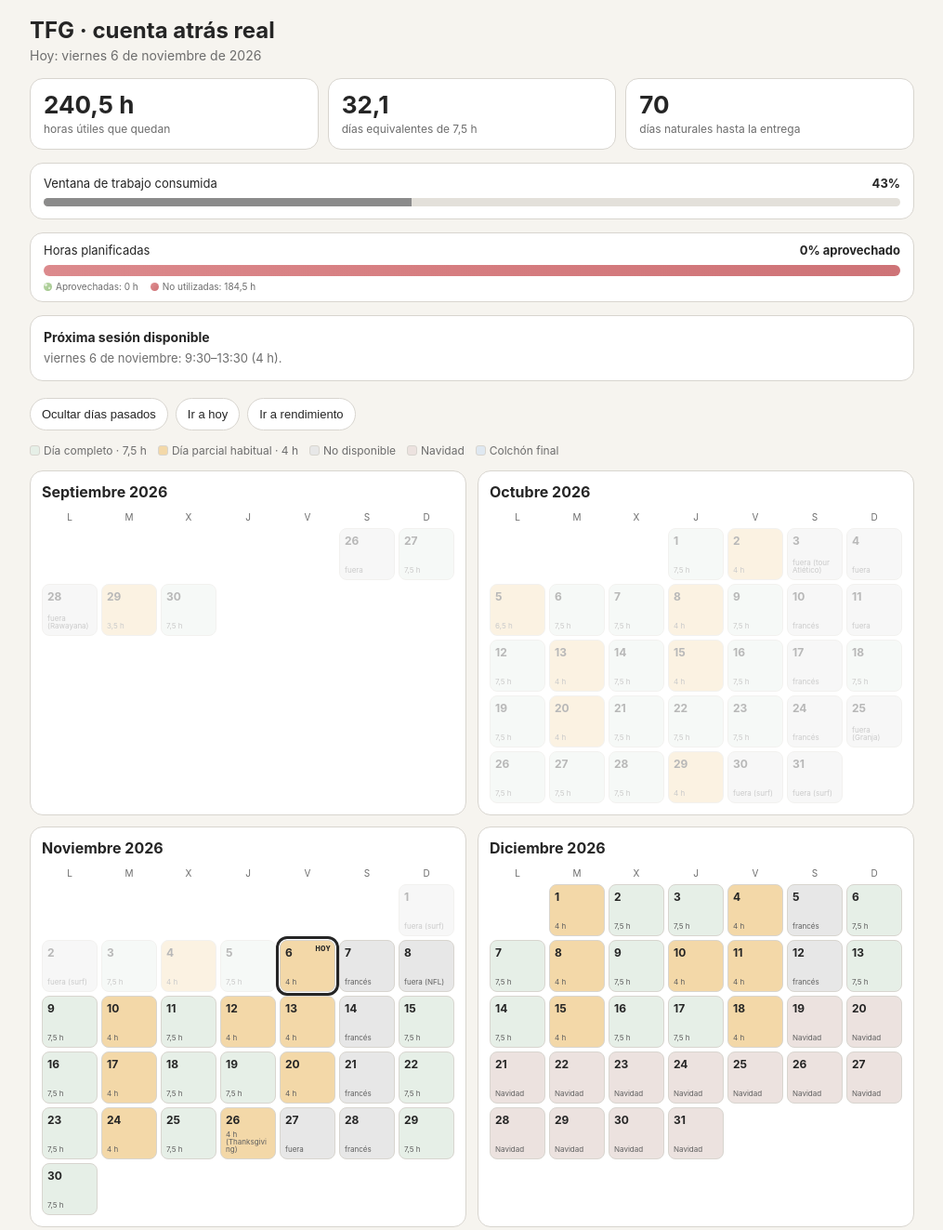
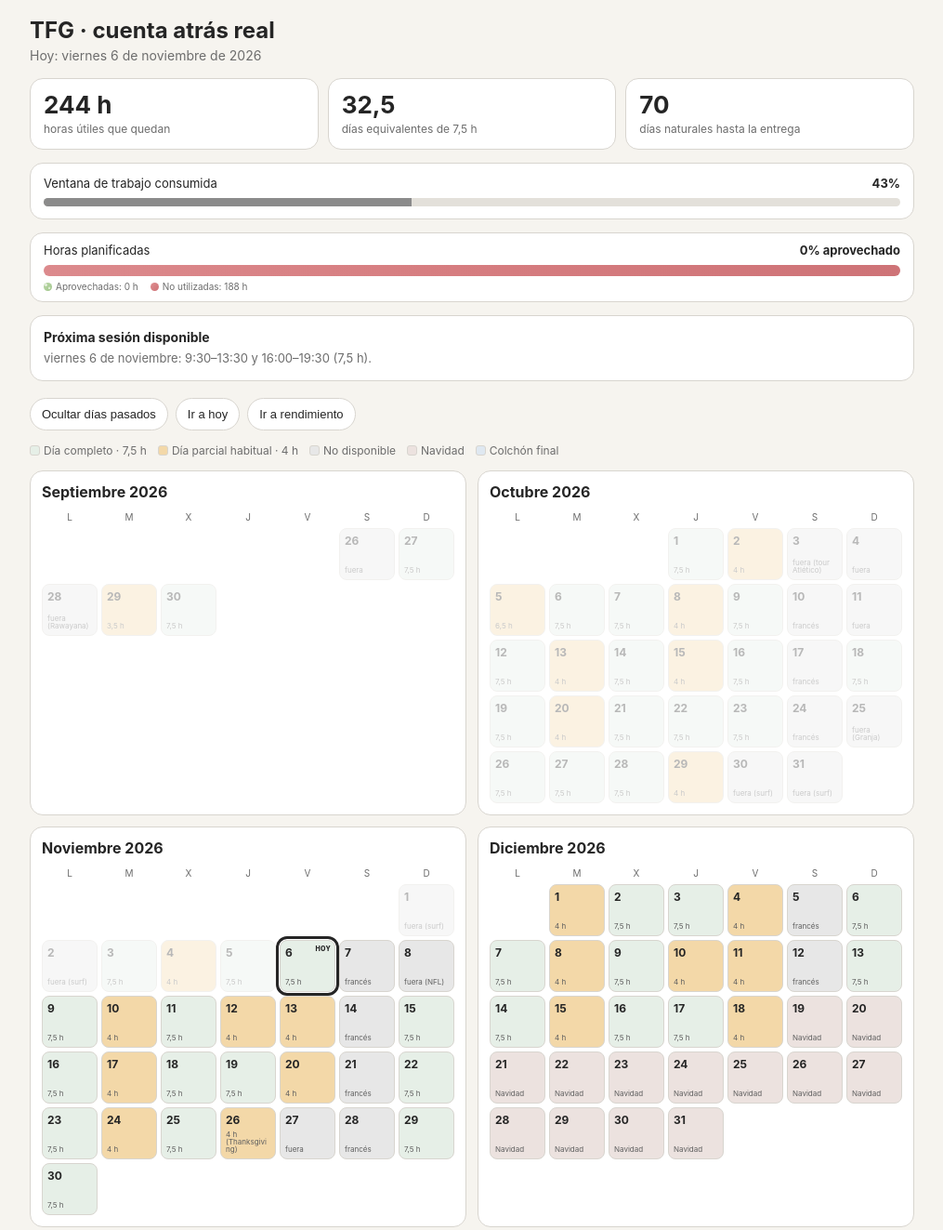
Before and after one commit to tgjkn5f896-hash/TFG-x7hQ3-cuenta-m8Va2-atras, a plain HTML site: page index.html in a window 1280 px wide. Shown: the top 1323 px of the page at 93% size, without its empty margins (132-1147 px from the left). Drawn offline with Linux system fonts and the light colour scheme.

Commit message:
Add files via upload

```diff
--- a/index.html
+++ b/index.html
@@ -313,7 +313,7 @@ button.active{background:#2d2d2d;color:white;border-color:#2d2d2d}
   const DISPLAY_START = '2026-09-26';
   const START = '2026-09-26';
   const END = '2027-01-15';
-  const TOTAL_HOURS = 421;
+  const TOTAL_HOURS = 424.5;
   const ECTS_TOTAL = 12;
   const HOURS_PER_ECTS = 27;
   const ECTS_TOTAL_HOURS = ECTS_TOTAL * HOURS_PER_ECTS;
@@ -341,6 +341,7 @@ button.active{background:#2d2d2d;color:white;border-color:#2d2d2d}
     '2026-10-31': {h:0,c:'off',t:'fuera (surf)'},
     '2026-11-01': {h:0,c:'off',t:'fuera (surf)'},
     '2026-11-02': {h:0,c:'off',t:'fuera (surf)'},
+    '2026-11-06': {h:7.5,c:'full',t:'7,5 h'},
     '2026-11-03': {h:7.5,c:'full',t:'7,5 h'},
     '2026-11-04': {h:4,c:'part',t:'4 h'},
     '2026-11-08': {h:0,c:'off',t:'fuera (NFL)'},
@@ -403,6 +404,7 @@ button.active{background:#2d2d2d;color:white;border-color:#2d2d2d}
     if(s==='2026-10-29') return '9:30–13:30';
     if(s==='2026-11-03') return '9:30–13:30 y 16:00–19:30';
     if(s==='2026-11-04') return '9:30–13:30';
+    if(s==='2026-11-06') return '9:30–13:30 y 16:00–19:30';
     if(s==='2026-10-09' || s==='2026-10-23') return '9:30–13:30 y 16:00–19:30';
     if(s==='2026-11-12' || s==='2026-11-26' || s==='2026-12-10' || s==='2026-12-18') return '9:30–13:30';
     const d=fromKey(s), dow=d.getDay();
@@ -513,6 +515,7 @@ button.active{background:#2d2d2d;color:white;border-color:#2d2d2d}
     if(s==='2026-10-29') return 13*60+30;
     if(s==='2026-11-03') return 19*60+30;
     if(s==='2026-11-04') return 13*60+30;
+    if(s==='2026-11-06') return 19*60+30;
     if(s>='2026-10-02'){
       const dow=fromKey(s).getDay();
       if((dow===2 || dow===5) || s==='2026-11-12' || s==='2026-11-26' || s==='2026-12-10' || s==='2026-12-18') return 13*60+30;
```
